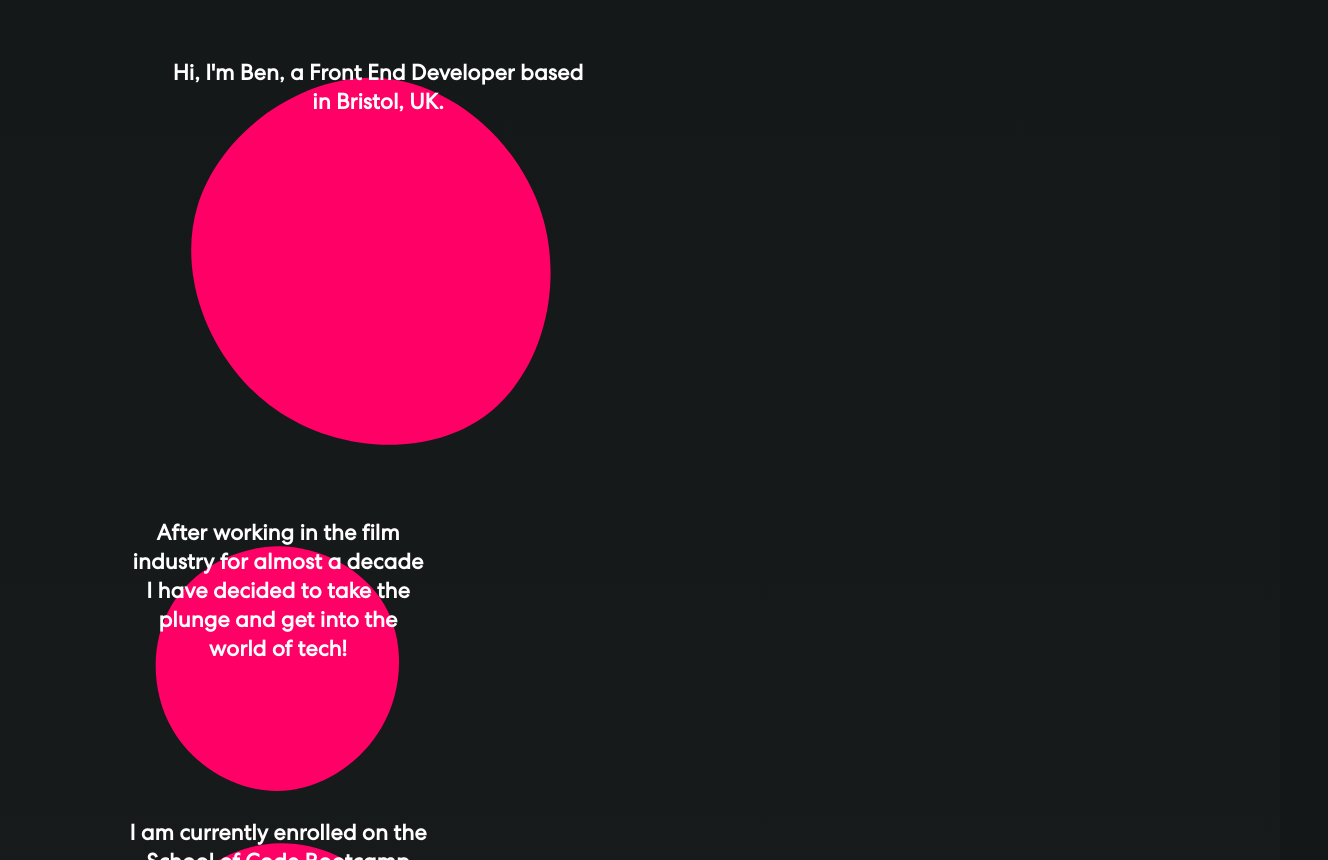
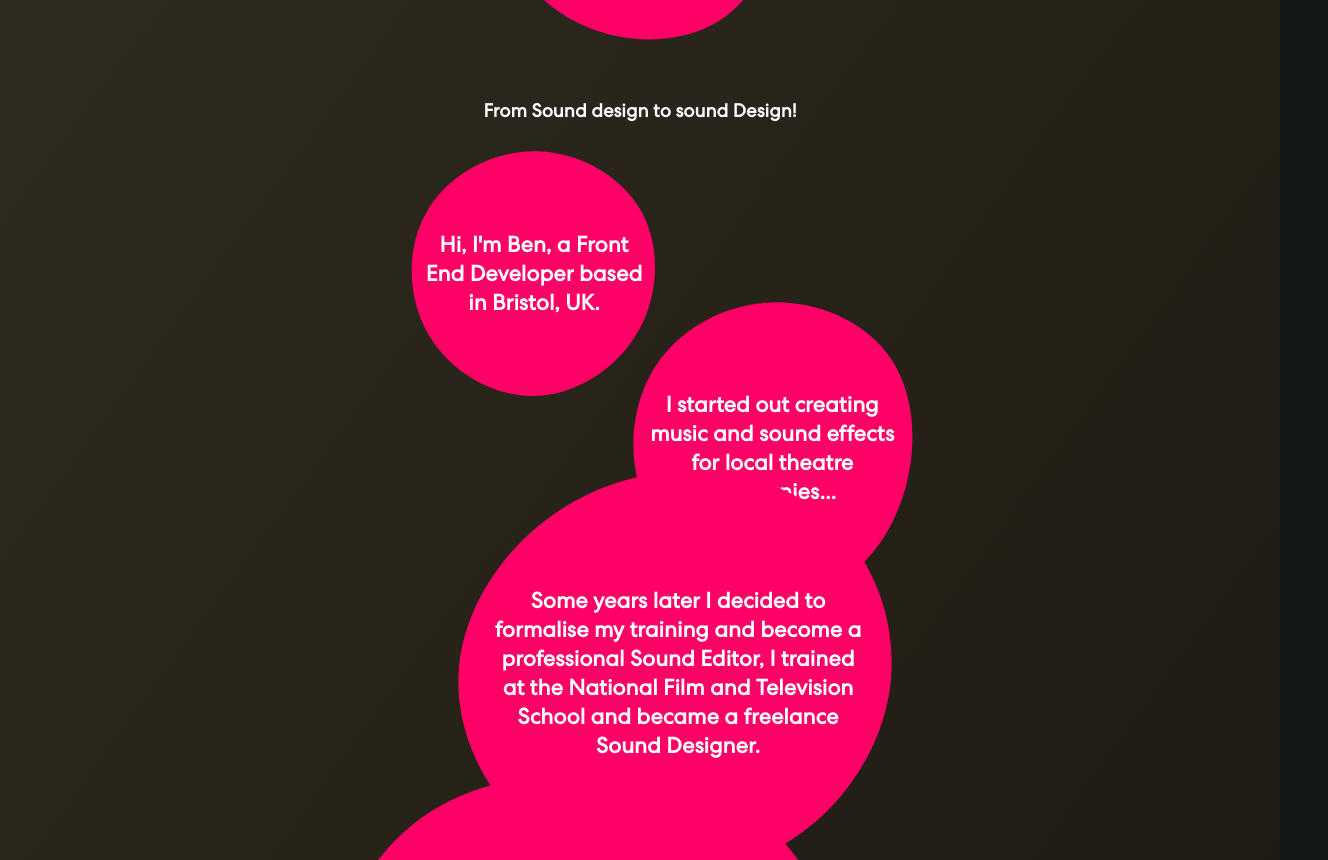
Before and after one commit to benhensor/portfolio, a React (Create React App) app: page / in a window 1280 px wide. Shown: the part 1940-2800 px from the top of the page, 1328 px wide, since content can reach past the window. Built offline with nearby package versions, Linux system fonts and the light colour scheme.

Commit message:
basic structure almost complete

```diff
--- a/src/components/header/Header.js
+++ b/src/components/header/Header.js
@@ -1,5 +1,6 @@
 import React, { useState, useEffect } from "react";
 import { FaBars, FaTimes } from 'react-icons/fa';
+import { MdMail } from 'react-icons/md';
 import logo from '../../assets/img/logo2023.png';
 import navIcon1 from '../../assets/img/nav-icon1.svg';
 import navIcon2 from '../../assets/img/nav-icon2.svg';
@@ -51,7 +52,7 @@ export default function Header () {
     const header = document.querySelector('header');
     if (section && header) {
       const headerHeight = header.offsetHeight;
-      const targetPosition = section.offsetTop - (headerHeight -5);
+      const targetPosition = section.offsetTop - (headerHeight - 5);
 
       setTimeout(() => {
         window.scrollTo({
@@ -78,7 +79,7 @@ export default function Header () {
           {isOpen ? <FaTimes className="visible" /> : <FaBars />}
         </div>
 
-        <div className={`nav-menu-container ${isOpen ? 'visible' : ''}`}>
+        <div className={`nav-menu-container ${isOpen ? 'visible' : ''} ${scrolled ? 'scrolled' : ''}`}>
 
           <div className="nav-menu">
             <ul className="header-menu">
@@ -107,6 +108,7 @@ export default function Header () {
               </a>
             </div>
             <button className="connect-button" onClick={() => console.log('connect')}><span>Let's Connect!</span></button>
+            <MdMail className="connect-icon" onClick={() => console.log('connect')}/>
           </div>
 
         </div>
--- a/src/components/hero/Hero.js
+++ b/src/components/hero/Hero.js
@@ -14,8 +14,31 @@ import './hero.css';
 
 export default function Hero () {
 
-  const textRotate = ['Junior Developer', 'Sound Designer', 'Cat Fanatic'];
+  const textRotate = ['Junior Developer', 'Sound Designer', 'Cat Fanatic!'];
   const [currentPhrase, setCurrentPhrase] = useState(0);
+  // state to track when user is scrolling
+  const [scrolled, setScrolled] = useState(false);
+
+
+  // triggered when user scrolls
+  useEffect(() => {
+    // function to update scrolling state
+    const onScroll = () => {
+    // check if user has scrolled more than 50px
+    if (window.scrollY > 50) {
+      // set state to true
+      setScrolled(true)
+    } else {
+      // set state to false
+      setScrolled(false)
+    }
+    }
+      window.addEventListener('scroll', onScroll);
+
+      return () => window.removeEventListener('scroll', onScroll);
+  }, []);
+
+
 
   useEffect(() => {
     const interval = setInterval(() => {
@@ -28,7 +51,9 @@ export default function Hero () {
   }, );
 
   return (
-    <section className='hero' id='home'>
+    <section id="home" className={scrolled ? 'scrolled' : ''}>
+      <div className='hero'>
+
         <div className="hero-container">
 
           <div className='hero-animation-container'>
@@ -57,13 +82,14 @@ export default function Hero () {
               </div>
             </div>
 
-          {/* <p>I am available for weddings and Bar Mitvahs!</p> */}
+            <p>Thank you for visiting!</p>
 
             </div>
 
           </div>
           <button onClick={() => console.log('connect')}>Let's Connect<ArrowRightCircle size={25}/></button>
         </div>
+      </div>
     </section>
   )
 }
--- a/src/components/hero/hero.css
+++ b/src/components/hero/hero.css
@@ -2,22 +2,17 @@
   width: 100%;
   height: 80rem;
   overflow: hidden;
-  /* background: linear-gradient(-45deg, #ee7752, #e73c7e, #23a6d5, #23d5ab);
-	background-size: 400% 400%;
-	animation: gradient 15s ease infinite; */
 }
 
-/* @keyframes gradient {
-  0% {
-    background-position: 0% 50%;
-  }
-  50% {
-    background-position: 100% 50%;
-  }
-  100% {
-    background-position: 0% 50%;
-  }
-} */
+#hero {
+  z-index: 49;
+  background-color: transparent;
+  transition: background-color 0.5s ease-in-out;
+}
+
+#hero.scrolled {
+  background-color: #141717;
+}
 
 .hero-container {
   aspect-ratio: 16/9;
@@ -67,12 +62,12 @@
 }
 
 .hero .name {
-  font-size: var(--text-xxxxxl);
+  font-size: var(--text-xxxxxxl);
 }
 
 .hero .text-phrases {
   position: relative;
-
+  width: 50rem;
 }
 
 .hero .text-phrase {
@@ -82,6 +77,7 @@
   line-height: 1;
   display: block;
   bottom: -50px;
+  word-wrap: normal;
 }
 
 .hero p {
@@ -105,6 +101,7 @@
   background: transparent;
   cursor: pointer;
 }
+
 .hero button svg {
   scale: 1.3;
   font-size: 5rem;
@@ -112,6 +109,7 @@
   transition: 0.3s ease-in-out;
   line-height: 1;
 }
+
 .hero button:hover svg {
   margin-left: 50px;
 }
@@ -123,6 +121,11 @@
 
 @media screen and (max-width: 999px) {
 
+  #hero {
+    width: 100%;
+  }
+
+
     .hero-container {
     aspect-ratio: 9/16;
   }
@@ -132,6 +135,8 @@
     display: flex;
     flex-direction: column;
     position: absolute;
+    top: 15rem;
+    width: 100%;
   }
 
   .hero .tagline {
@@ -143,6 +148,23 @@
     font-size: var(--text-r);
     margin-bottom: 4rem;
     display: inline-block;
+  }
+
+  .hero .name {
+    font-size: var(--text-xxxxxl);
+  }
+  .hero .text-phrase {
+    position: absolute;
+    font-size: var(--text-xxl);
+    letter-spacing: 0.8px;
+    line-height: 1;
+    display: block;
+    bottom: -50px;
+  }
+
+  .hero button {
+    top: 50rem;
+    font-size: var(--text-xxl);
   }
 
 }
@@ -172,7 +194,7 @@
 .circleVector4 {
   position: absolute;
   top: 0;
-  right: -2000;
+  left: 100rem;
   mix-blend-mode:add;
 
   opacity: 0.5;
@@ -181,24 +203,25 @@
 .circleVector1 {
   animation: rotateA 40s linear infinite;
   filter: blur(4px);
+
 }
 
 .circleVector2 {
-  animation: rotateB 20s linear infinite;
-
+  animation: rotateB 40s linear infinite;
+  scale: 150%;
   filter: blur(3px);
 }
 
 .circleVector3 {
   animation: rotateC 60s linear infinite;
-
+  scale: 200%;
   filter: blur(5px);
 
 }
 
 .circleVector4 {
-  animation: rotateD 60s linear infinite;
-
+  animation: rotateD 50s linear infinite;
+  scale: 175%;
   filter: blur(4px);
 
 }
--- a/src/components/journey/Journey.js
+++ b/src/components/journey/Journey.js
@@ -32,21 +32,31 @@ export default function Journey () {
       <div className='journey-container'>
         <div className='journey-header'>
           <h1>My Journey</h1>
+          </div>
+        <div className='journey-subheader'>
           <h3>From Sound design to sound Design!</h3>
         </div>
         <div className='journey-row'>
           <div className='journey-content'>
-            <div className="journey-block1">
-              <h4>Hi, I'm Ben, a Front End Developer based in Bristol, UK.</h4>
+            <div className="block1-position">
+              <div className="journey-block1">
+                <h4>Hi, I'm Ben, a Front End Developer based in Bristol, UK.</h4>
+              </div>
             </div>
-            <div className="journey-block2">
-              <h4>After working in the film industry for almost a decade I have decided to take the plunge and get into the world of tech!</h4>
+            <div className="block2-position">
+              <div className="journey-block2">
+                <h4>I started out creating music and sound effects for local theatre companies...</h4>
+              </div>
             </div>
-            <div className="journey-block3">
-              <h4>I am currently enrolled on the School of Code Bootcamp being put through my paces learning about all aspects of coding and software development and agile team frameworks.</h4>
+            <div className="block3-position">
+              <div className="journey-block3">
+                <h4>Some years later I decided to formalise my training and become a professional Sound Editor, I trained at the National Film and Television School and became a freelance Sound Designer.</h4>
+              </div>
             </div>
-            <div className="journey-block4">
-              <h4>At the moment I am focused on making the most of this incredible opportunity, I love collaborative working and problem-solving and I am looking forward to launching myself into a new career in Front End Development.</h4>
+            <div className="block4-position">
+              <div className="journey-block4">
+                <h4>Sadly, the pandemic wasn't kind to me and following some serious self-reflection I decided to pursue another career and follow my other design passion, Frontend Devlepment!</h4>
+              </div>
             </div>
           </div>
         </div>
--- a/src/components/journey/journey.css
+++ b/src/components/journey/journey.css
@@ -1,72 +1,194 @@
 #journey {
-  background: linear-gradient(180deg, #141717 0%, #1d1f20 100%);
-  padding: 15rem 0;
+  background: var(--journey-background);
+  padding: 5rem 0;
   transition: 0.5s ease-in-out;
+  min-height: 175rem;
 }
 
 #journey.scrolled {
   border-top: 5px solid var(--accent-color);
+  transition: 0.5s ease-in-out;
+  width: 100%;
 }
 
 .journey-container {
   margin: 0 10%;
-  min-height: 300rem;
+  display: flex;
+  flex-direction: column;
+  align-items: center;
 }
 
-.journey-content {
-
+.journey-header {
+  background-image: url('../../assets/blobs/blob1.svg');
+  background-repeat: no-repeat;
+  background-size: cover;
+  background-position: center;
+  height: 40rem;
+  width: 40rem;
+  position: relative;
 }
 
 .journey-header h1 {
+  position: absolute;
+  top: 50%;
+  left: 50%;
+  transform: translate(-50%, -50%);
   text-align: center;
   font-size: var(--text-xxxxl);
+  width: 100%;
 }
 
 .journey-header h3 {
   text-align: center;
-  margin: 6rem 0;
   font-size: var(--text-xxxl);
 }
 
+.journey-row {
+  position: relative;
+  width: 100%;
+}
+
+.journey-content {
+  width: 100%;
+}
+
+.block1-position {
+  position: absolute;
+  top: 25%;
+  left: 25%;
+}
+
 .journey-block1 {
-  background-image: url('../../assets/blobs/blob1.svg');
+  background-image: url('../../assets/blobs/blob2.svg');
   background-repeat: no-repeat;
-  background-size: contain;
+  background-size: cover;
   background-position: center;
-  width: 50rem;
-  height: 50rem;
-  padding: 4rem;
+  height: 30rem;
+  width: 30rem;
+  position: relative;
+}
+
+.block2-position {
+  position: absolute;
+  top: 15rem;
+  right: 20%;
 }
 
 .journey-block2 {
-  background-image: url('../../assets/blobs/blob2.svg');
+  background-image: url('../../assets/blobs/blob3.svg');
   background-repeat: no-repeat;
-  background-size: contain;
+  background-size: cover;
   background-position: center;
-  width: 30rem;
-  height: 30rem;
+  height: 35rem;
+  width: 35rem;
+  position: relative;
+}
+
+.block3-position {
+  position: absolute;
+  top: 30rem;
+  left: 30rem;
 }
 
 .journey-block3 {
-  background-image: url('../../assets/blobs/blob3.svg');
+  background-image: url('../../assets/blobs/blob4.svg');
   background-repeat: no-repeat;
-  background-size: contain;
+  background-size: cover;
   background-position: center;
-  width: 30rem;
-  height: 30rem;
+  height: 50rem;
+  width: 50rem;
+  position: relative;
+}
+
+.block4-position {
+  position: absolute;
+  top: 60rem;
+  right: 25%;
 }
 
 .journey-block4 {
-  background-image: url('../../assets/blobs/blob4.svg');
+  background-image: url('../../assets/blobs/blob5.svg');
   background-repeat: no-repeat;
-  background-size: contain;
+  background-size: cover;
   background-position: center;
-  width: 30rem;
-  height: 30rem;
+  height: 60rem;
+  width: 60rem;
+  position: relative;
 }
 
 .journey-content h4 {
-
+  position: absolute;
+  top: 50%;
+  left: 50%;
+  transform: translate(-50%, -50%);
   text-align: center;
   font-size: var(--text-xl);
+  width: 75%;
 }
+
+
+@media screen and (max-width: 999px) {
+
+  .block1-position {
+    left: 0%;
+  }
+
+  .journey-block1 {
+    height: 20rem;
+    width: 20rem;
+    position: relative;
+  }
+
+  .journey-content h4 {
+    font-size: var(--text-l);
+  }
+
+  .block2-position {
+  position: absolute;
+  top: 10rem;
+  right: 0;
+  }
+
+  .journey-block2 {
+    background-image: url('../../assets/blobs/blob3.svg');
+    background-repeat: no-repeat;
+    background-size: contain;
+    background-position: center;
+    height: 30rem;
+    width: 30rem;
+    position: relative;
+  }
+
+  .block3-position {
+    position: absolute;
+    top: 35rem;
+    left: 0;
+  }
+
+  .journey-block3 {
+    background-image: url('../../assets/blobs/blob4.svg');
+    background-repeat: no-repeat;
+    background-size: cover;
+    background-position: center;
+    height: 40rem;
+    width: 35rem;
+    position: relative;
+  }
+
+  .block4-position {
+    position: absolute;
+    top: 70rem;
+    right: 0;
+  }
+
+  .journey-block4 {
+    background-image: url('../../assets/blobs/blob5.svg');
+    background-repeat: no-repeat;
+    background-size: cover;
+    background-position: center;
+    height: 45rem;
+    width: 40rem;
+    position: relative;
+  }
+
+}
--- a/src/components/projects/Projects.js
+++ b/src/components/projects/Projects.js
@@ -1,17 +1,64 @@
-import React from 'react';
+import React, { useState, useEffect } from 'react';
+import './projects.css';
 
 
 
 export default function Projects () {
 
+  // state to track when user is scrolling
+  const [scrolled, setScrolled] = useState(false);
+
+
+  // triggered when user scrolls
+  useEffect(() => {
+    // function to update scrolling state
+    const onScroll = () => {
+    // check if user has scrolled more than 50px
+    if (window.scrollY > 1000) {
+      // set state to true
+      setScrolled(true)
+    } else {
+      // set state to false
+      setScrolled(false)
+    }
+    }
+      window.addEventListener('scroll', onScroll);
+
+      return () => window.removeEventListener('scroll', onScroll);
+  }, []);
 
 
   return (
-    <section id='projects'>
+    <section id='projects' className={scrolled ? 'scrolled' : ''}>
+      <div className='projects-container'>
+        <div className="projects-header">
+          <h1>Projects</h1>
+        </div>
+        <div className="projects-subheader">
+          <h2>Here are some of my projects</h2>
+        </div>
+        <div className="projects-row">
+          <div className="projects-content">
+            <div className="project1">
+              <div className="project-card">
+                Paprback
+              </div>
+            </div>
+            <div className="project2">
+              <div className="project-card">
+                Ben Hensor Sound
+              </div>
+            </div>
+            <div className="project3">
+              <div className="project-card">
+                FrontEnd Masters Proj?
+              </div>
+            </div>
 
 
-
-
+          </div>
+        </div>
+      </div>
     </section>
 
   )
--- a/src/index.css
+++ b/src/index.css
@@ -12,11 +12,9 @@
   --accent-color: #DE9E36;
   --background-color: #141717;
   --card-background-color: linear-gradient(to bottom right, #2f3636, #171e1e);
-  --highlight-color: #642b0a;
-  --quaternary-color: #323232;
-  --quinary-color: #f5f5f5;
-  --senary-color: #ccc;
-  --close-color: #ee3232;
+
+  --journey-background: linear-gradient(to bottom right, #322d22, #1c1810);
+  --projects-background:  linear-gradient(to bottom right, #003a3a, #0d2727);
 
   --text-color-light: #fff;
   --text-color-dark: #323232;
@@ -37,8 +35,9 @@
   --text-xxl: 2.8rem;
   --text-xxxl: 3.2rem;
   --text-xxxxl: 4rem;
-  --text-xxxxxl: 8rem;
-  --text-xxxxxxl: 10rem;
+  --text-xxxxxl: 6rem;
+  --text-xxxxxxl: 8rem;
+  --text-xxxxxxxl: 10rem;
 
 
 
@@ -60,6 +59,7 @@
   margin: 0;
   padding: 0;
   box-sizing: border-box;
+  /* outline: 1px solid #f00 !important; */
 }
 
 html {
```
Also changed, not shown: src/components/header/header.css (+41 -12 lines), src/components/projects/projects.css (+81 -0 lines), src/components/skills/skills.css (+10 -4 lines). Lines whose indentation alone changed are shown as unchanged.
